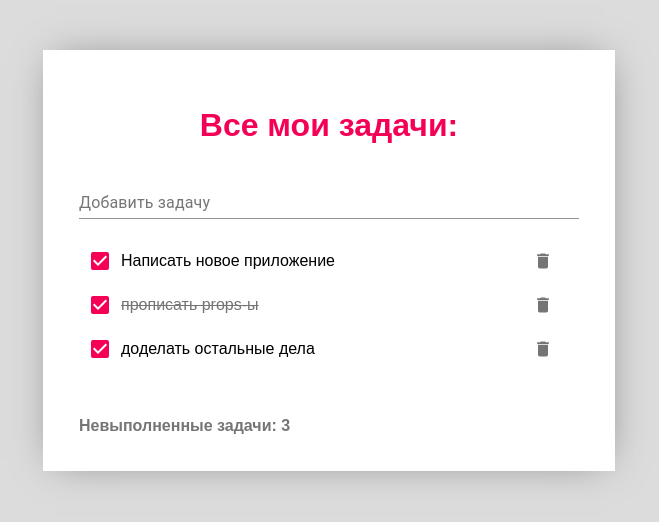
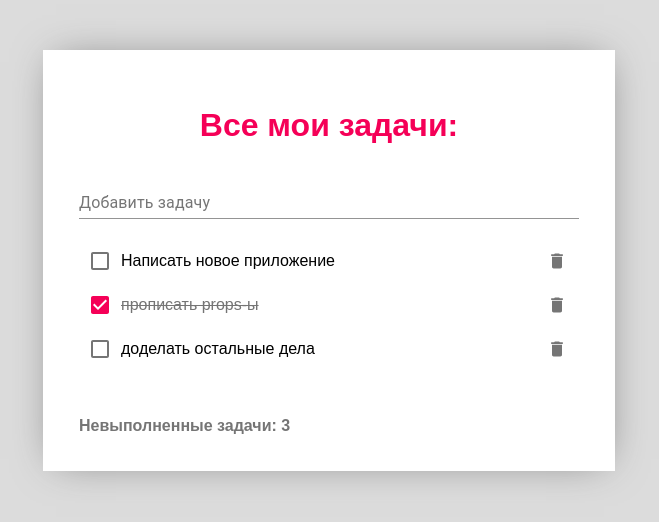
Before and after one commit to eugenia1190/TodoApp_React, a React (Create React App) app: page / in a window 1280 px wide. Shown: the top 522 px of the page, without its empty margins (311-970 px from the left). Built offline with nearby package versions, Linux system fonts and the light colour scheme.

Commit message:
add event handling for checkbox

```diff
--- a/src/components/App/App.js
+++ b/src/components/App/App.js
@@ -22,6 +22,8 @@ class App extends React.Component {
 		]
 	};
 
+	onClickDone = isDone => console.log(isDone)
+
 	render () {
 		return (
 			<div className={styles.wrap}>
@@ -29,6 +31,7 @@ class App extends React.Component {
 				<InputItem />
 				<ItemList
 					items= {this.state.items}
+					onClickDone={this.onClickDone}
 				/>
 				<Footer count={3} />
 			</div>
--- a/src/components/Checkbox/Checkbox.js
+++ /dev/null
@@ -1,26 +0,0 @@
-import React from 'react';
-import Checkbox from '@material-ui/core/Checkbox';
-
-export default function Checkboxes() {
-  const [state, setState] = React.useState({
-    checkedA: true,
-    checkedB: true,
-    checkedF: true,
-  });
-
-  const handleChange = name => event => {
-    setState({ ...state, [name]: event.target.checked });
-  };
-
-  return (
-
-      <Checkbox
-        checked={state.checkedA}
-        onChange={handleChange('checkedA')}
-        value="checkedA"
-        inputProps={{
-          'aria-label': 'primary checkbox',
-        }}
-      />
-  );
-}
--- a/src/components/DeleteIcon/DeleteIcon.js
+++ /dev/null
@@ -1,26 +0,0 @@
-import React from 'react';
-import { makeStyles } from '@material-ui/core/styles';
-import IconButton from '@material-ui/core/IconButton';
-import DeleteIcon from '@material-ui/icons/Delete';
-
-
-const useStyles = makeStyles(theme => ({
-  button: {
-    margin: theme.spacing(1),
-  },
-  input: {
-    display: 'none',
-  },
-}));
-
-export default function DeleteIcons() {
-  const classes = useStyles();
-
-  return (
-    <span>
-        <IconButton aria-label="delete" className={classes.margin}>
-          <DeleteIcon fontSize="small" />
-        </IconButton>
-    </span>
-  );
-}
--- a/src/components/Item/Item.js
+++ b/src/components/Item/Item.js
@@ -1,13 +1,21 @@
 import React from 'react';
 import classnames from 'classnames';
 import styles from './Item.module.css';
+import Checkbox from '@material-ui/core/Checkbox';
+import DeleteIcon from '@material-ui/icons/Delete';
+import IconButton from '@material-ui/core/IconButton';
 
 
-const Item = ({ value, isDone }) => (<span className={
+const Item = ({ value, isDone, onClickDone }) => (<span className={
 	classnames({
 		[styles.item]: true,
 		[styles.done]: isDone
-	})}>{value}</span>);
+	})}> <Checkbox
+		checked= {isDone}
+		onClick= {() => onClickDone(isDone)}
+		/> {value} <div className={styles.delete}><IconButton>
+          <DeleteIcon fontSize="small" />
+        </IconButton></div></span>);
 
 
 export default Item;
--- a/src/components/Item/Item.module.css
+++ b/src/components/Item/Item.module.css
@@ -2,7 +2,7 @@
 {
 	display: flex;
 	align-items: center;
-	width: 80%;
+	width: 100%;
 	color: #000;
 }
 
@@ -11,3 +11,7 @@
 	color: #757575;
 	text-decoration: line-through;
 }
+.delete
+{
+	margin-left:auto
+}
--- a/src/components/ItemList/ItemList.js
+++ b/src/components/ItemList/ItemList.js
@@ -1,12 +1,10 @@
 import React from 'react';
 import Item from '../Item/Item';
-import Checkboxes from '../Checkbox/Checkbox';
-import DeleteIcons from '../DeleteIcon/DeleteIcon';
 import styles from './ItemList.module.css';
 
-const ItemList = ({ items }) => (
+const ItemList = ({ items, onClickDone }) => (
 	<ul className={styles.itemList}>
-	{items.map(item =><li className={styles.item} key={item.value}><Checkboxes />  <Item value={item.value} isDone={item.isDone} /> <DeleteIcons /></li>)}
+	{items.map(item =><li className={styles.item} key={item.value}>  <Item value={item.value} isDone={item.isDone} onClickDone ={onClickDone} /> </li>)}
 	</ul>);
 
 export default ItemList;
```
